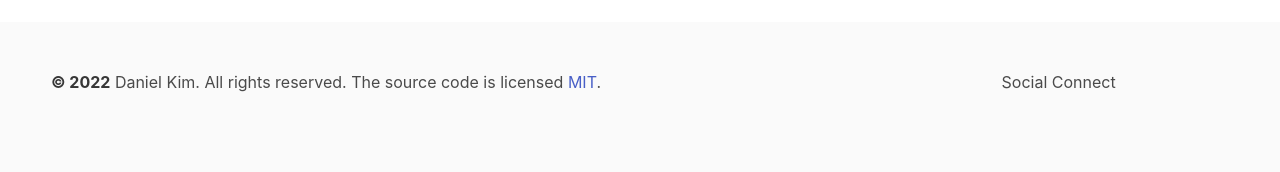
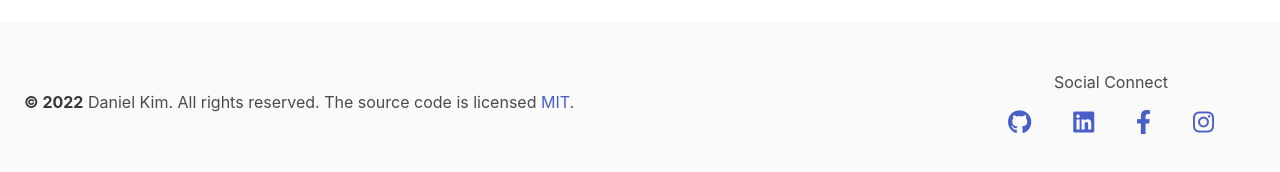
Before and after one commit to danielkim13/dk-portfolio-v-react, a React (Create React App) app: page / in a window 1280 px wide. Shown: the part 422-594 px from the top of the page. Built offline with nearby package versions, Linux system fonts and the light colour scheme.

Commit message:
footer done

```diff
--- a/src/components/Footer/index.js
+++ b/src/components/Footer/index.js
@@ -1,15 +1,36 @@
 export default function Footer() {
+  const url = {
+    github: "https://github.com/danielkim13",
+    linkedin: "https://www.linkedin.com/in/daniel-k-85698a112/",
+    facebook: "https://www.facebook.com/danny.kim.73113528",
+    instagram: "https://www.instagram.com/proj._dk_photography"
+  };
+
   return (
     <footer class="footer mt-5">
       <div class="columns is-mobile content has-text-centered">
-        <div className="column is-6 has-text-centered p-3">
+        <div className="column is-6 has-text-centered p-3 is-flex is-align-items-center">
           <p>
             <strong>&copy; 2022</strong> Daniel Kim. All rights reserved. The source code is licensed
             <a href="http://opensource.org/licenses/mit-license.php"> MIT</a>.
           </p>
         </div>
-        <div className="column is-4 is-offset-2 has-text-centered p-3">
+        <div className="column is-3 is-offset-3 has-text-centered p-3">
           <p>Social Connect</p>
+          <div className="is-flex is-justify-content-center is-justify-content-space-evenly">
+            <a href={url.github} target="_blank">
+              <i className="fa-brands fa-github fa-xl"></i>
+            </a>
+            <a href={url.linkedin} target="_blank">
+              <i className="fa-brands fa-linkedin fa-xl"></i>
+            </a>
+            <a href={url.facebook} target="_blank">
+              <i className="fa-brands fa-facebook-f fa-xl"></i>
+            </a>
+            <a href={url.instagram} target="_blank">
+            <i className="fa-brands fa-instagram fa-xl"></i>
+            </a>
+          </div>
         </div>
       </div>
     </footer>
```
